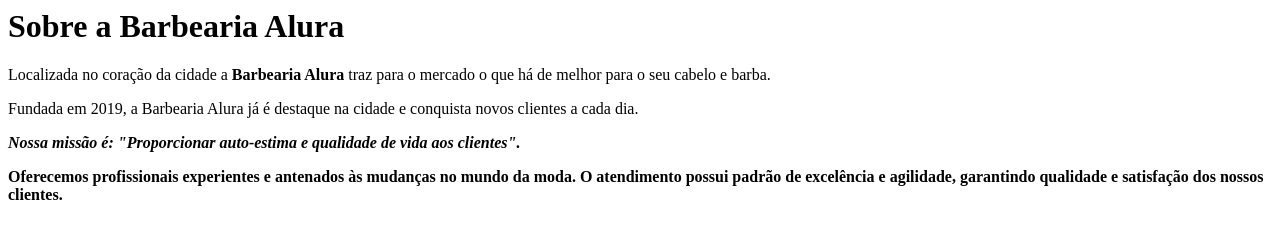
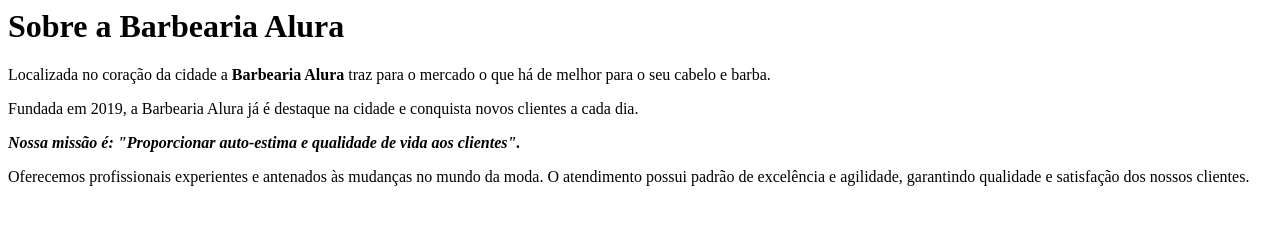
Before and after one commit to stephanytadashi09/primeiro.repositoro, a plain HTML site: page index.html in a window 1280 px wide. Drawn offline with Linux system fonts and the light colour scheme.

Commit message:
njkvgukvf

```diff
--- a/index.html
+++ b/index.html
@@ -4,6 +4,6 @@
 
 <p>Fundada em 2019, a Barbearia Alura já é destaque na cidade e conquista novos clientes a cada dia.</p>
 
-<p><em><strong>Nossa missão é: "Proporcionar auto-estima e qualidade de vida aos clientes".</stong></em></p>
+<p><em><strong>Nossa missão é: "Proporcionar auto-estima e qualidade de vida aos clientes".</strong></em></p>
 
 <p>Oferecemos profissionais experientes e antenados às mudanças no mundo da moda. O atendimento possui padrão de excelência e agilidade, garantindo qualidade e satisfação dos nossos clientes.</p>
```
